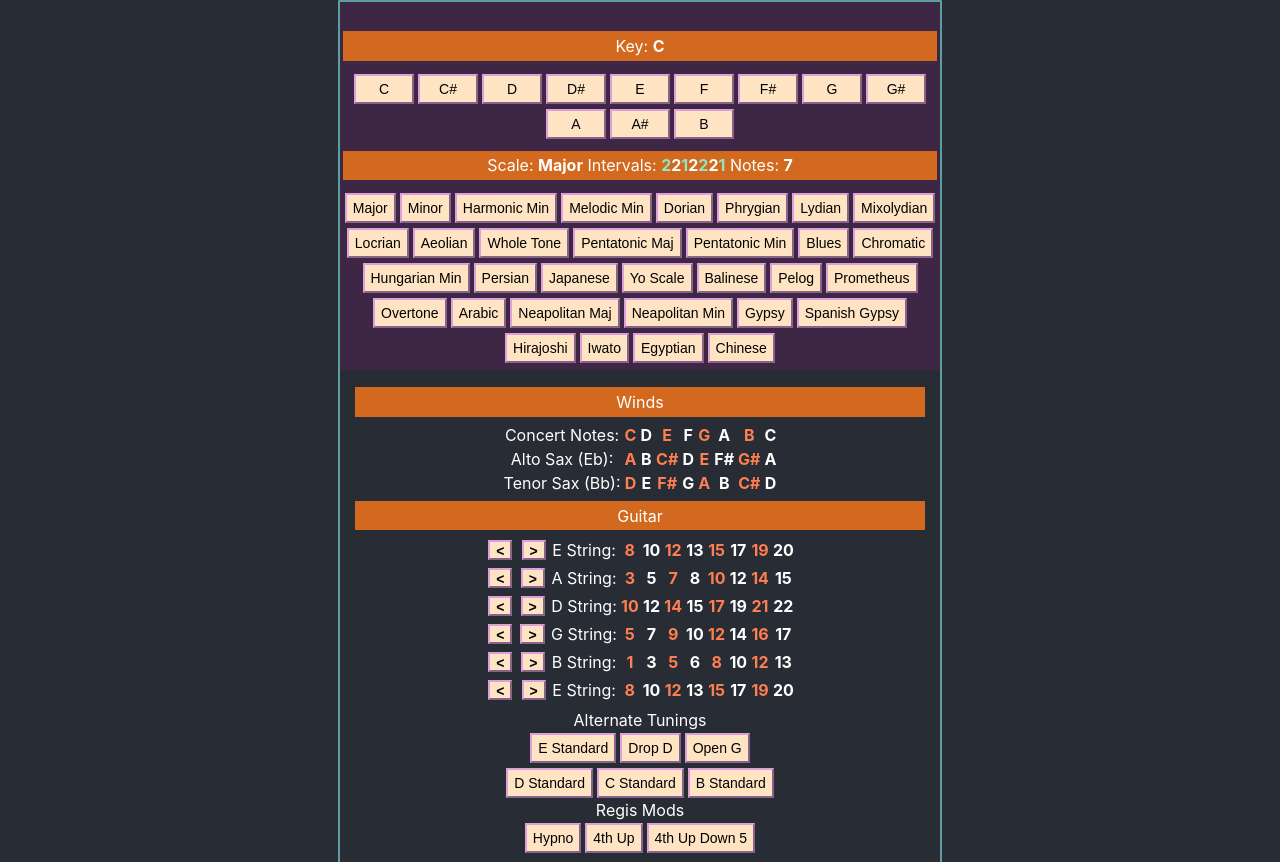
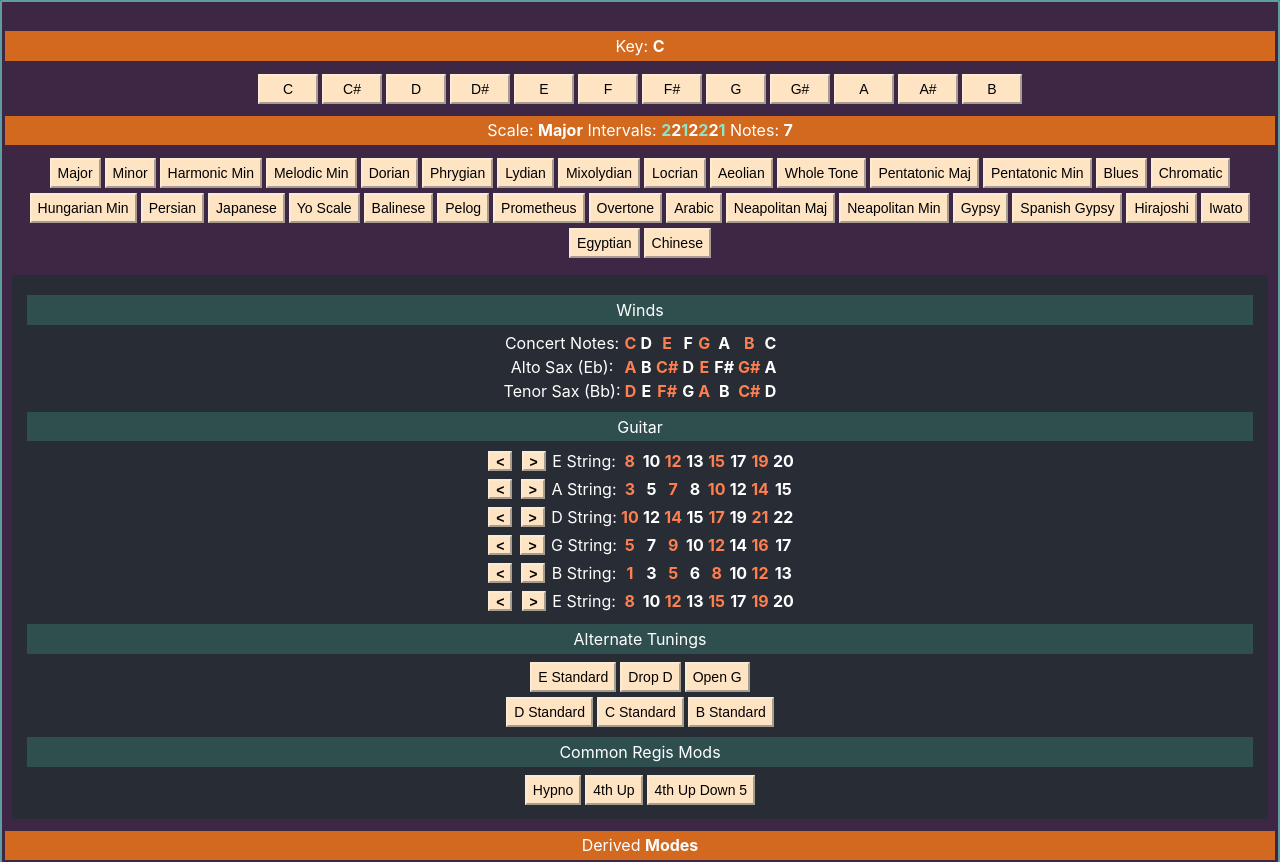
Before and after one commit to selfup/beepboop, a React (Create React App) app: page / in a window 1280 px wide. Shown: the top 862 px of the page. Built offline with nearby package versions, Linux system fonts and the light colour scheme.

Commit message:
fix some css behavior

```diff
--- a/src/App.css
+++ b/src/App.css
@@ -26,7 +26,7 @@ p {
 
 button {
   margin: 2px;
-  border-color: plum;
+  border-color: antiquewhite;
   height: 30px;
   font-size: 14px;
   background-color: bisque;
@@ -44,7 +44,7 @@ button {
 .section {
   padding-top: 5px;
   padding-bottom: 5px;
-  max-width: 600px;
+  max-width: 1300px;
 }
 
 .notes {
@@ -52,6 +52,7 @@ button {
 }
 
 .notes-section {
+  margin: 10px;
   margin-bottom: 0.5em;
   background-color: #282c34;
   padding: 0.5em;
@@ -64,6 +65,14 @@ button {
   padding: 0.3em;
 }
 
+.inner-section-name {
+  margin-left: 0.2em;
+  margin-right: 0.2em;
+  background-color:darkslategray;
+  padding: 0.3em;
+  margin-top: 0.5em;
+}
+
 .sections {
   background-color: #3d2745;
   padding-top: 1em;
--- a/src/Components/Notes.js
+++ b/src/Components/Notes.js
@@ -87,7 +87,7 @@ export function NotesSection({ customScale }) {
 
   return (
     <div className="notes-section">
-      <p className="section-name">Winds</p>
+      <p className="inner-section-name">Winds</p>
       <table style={{ width: '100%', display: 'inline' }}>
         <tbody>
           <tr className="notes">
@@ -107,7 +107,7 @@ export function NotesSection({ customScale }) {
       <div>
         <p></p>
       </div>
-      <p className="section-name">Guitar</p>
+      <p className="inner-section-name">Guitar</p>
       <table style={{ width: '100%', display: 'inline' }}>
         <tbody>
           {strings.map((string, stringIndex) =>
@@ -124,7 +124,7 @@ export function NotesSection({ customScale }) {
       <div>
         <p></p>
       </div>
-      <div className="notes">Alternate Tunings</div>
+      <p className="inner-section-name">Alternate Tunings</p>
       <div>
         <button onClick={() => setState({ strings: eStandard() })}>
           E Standard
@@ -147,7 +147,7 @@ export function NotesSection({ customScale }) {
           B Standard
         </button>
       </div>
-      <div className="notes">Regis Mods</div>
+      <p className="inner-section-name">Common Regis Mods</p>
       <div>
         <button
           disabled={moded}
```
